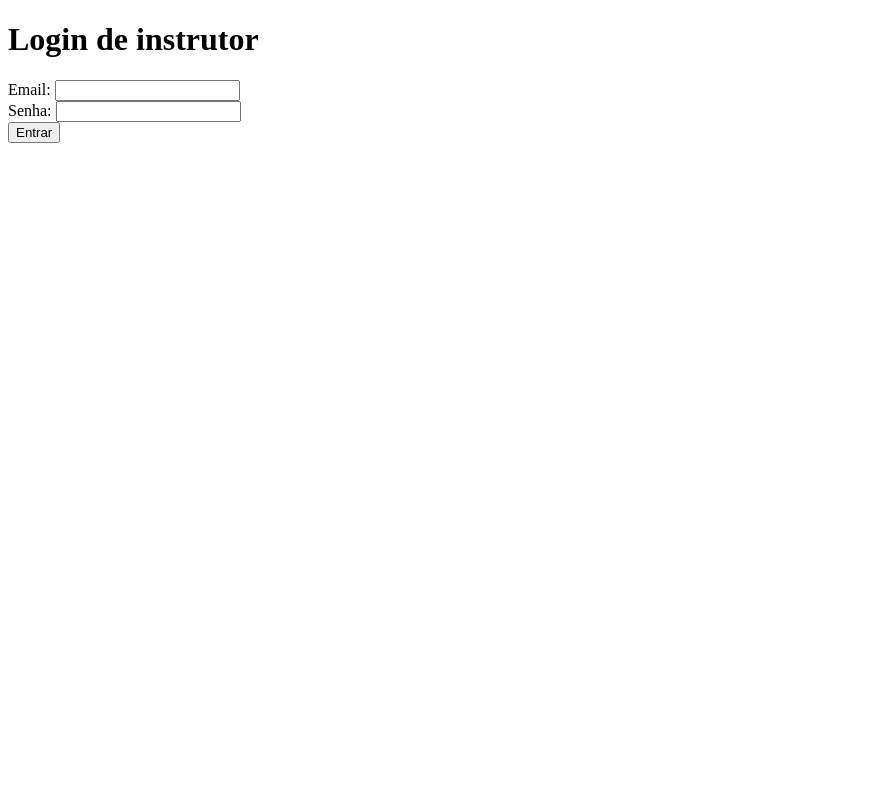
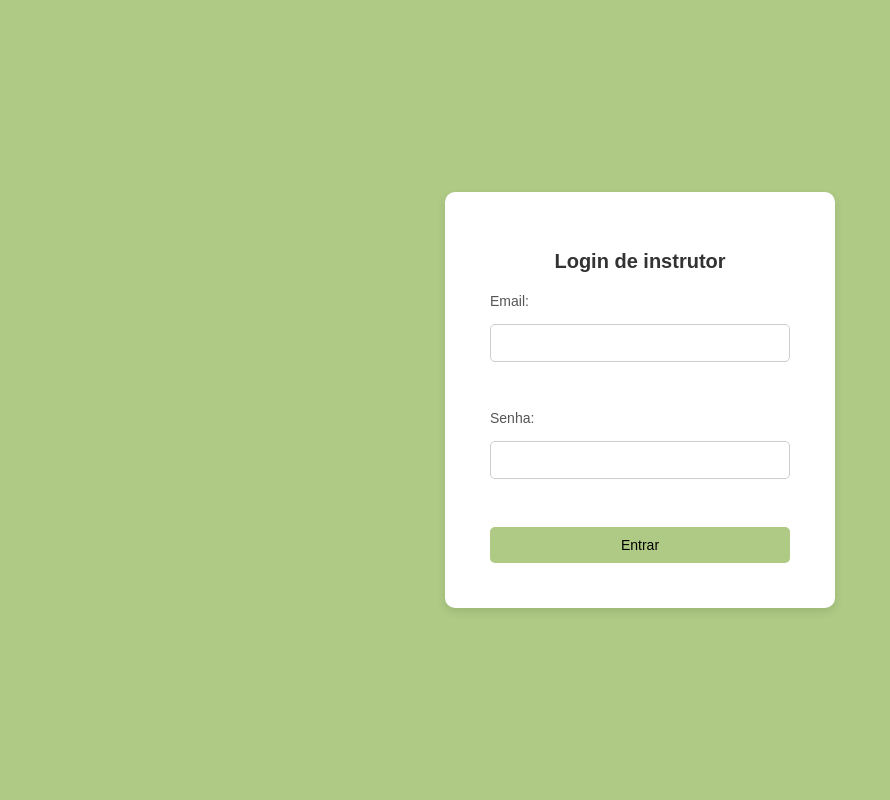
Before and after one commit to PedroZxK/academia-PHPHaters, a PHP site: page /instrutor/login_instrutores.php in a window 1280 px wide. Shown: the whole page, without its empty margins (0-890 px from the left). Run offline with PHP 8.4, Linux system fonts and the light colour scheme.

Commit message:
login instrutores

```diff
--- /dev/null
+++ b/assets/css/login_instrutor.css
@@ -0,0 +1,77 @@
+body {
+    margin: 0;
+    padding: 0;
+    font-family: Arial, sans-serif;
+    background-color: #afca85;
+    display: flex;
+    justify-content: center;
+    align-items: center;
+    height: 100vh;
+}
+
+.login-container {
+    position: relative;
+    background-color: #ffffff;
+    border-radius: 10px;
+    padding: 45px;
+    box-shadow: 0 4px 8px rgba(0, 0, 0, 0.1);
+    text-align: center;
+    width: 300px;
+}
+
+h1 {
+    font-size: 20px;
+    color: #333333;
+    margin-bottom: 20px;
+}
+
+form {
+    display: flex;
+    flex-direction: column;
+    gap: 15px;
+}
+
+label {
+    font-size: 14px;
+    color: #555555;
+    text-align: left;
+}
+
+input {
+    padding: 10px;
+    border: 1px solid #cccccc;
+    border-radius: 5px;
+    font-size: 14px;
+}
+
+button {
+    padding: 10px;
+    background-color: #afca85;
+    color: #020202;
+    border: none;
+    border-radius: 5px;
+    cursor: pointer;
+    font-size: 14px;
+    transition: background-color 0.3s;
+}
+
+button:hover {
+    background-color: #dcedc2;
+}
+
+.back-arrow {
+    position: absolute;
+    top: 10px;
+    left: 10px;
+    font-size: 24px;
+    color: #333333;
+    text-decoration: none;
+    background-color: transparent;
+    border: none;
+    cursor: pointer;
+    transition: color 0.3s;
+}
+
+.back-arrow:hover {
+    color: #afca85;
+}
--- a/instrutor/login_instrutores.php
+++ b/instrutor/login_instrutores.php
@@ -52,8 +52,11 @@ $mysqli->close();
     <meta charset="UTF-8">
     <meta name="viewport" content="width=device-width, initial-scale=1.0">
     <title>Login de instrutor</title>
+    <link rel="stylesheet" href="..\assets\css\login_instrutor.css">
+    <link rel="shortcut icon" href="..\assets\img\logourl.png" type="image/x-icon">
 </head>
 <body>
+    <div class="login-container">
     <h1>Login de instrutor</h1>
 
     <form action="" method="POST">
@@ -65,5 +68,6 @@ $mysqli->close();
 
         <button type="submit">Entrar</button>
     </form>
+    </div>
 </body>
 </html>
```
